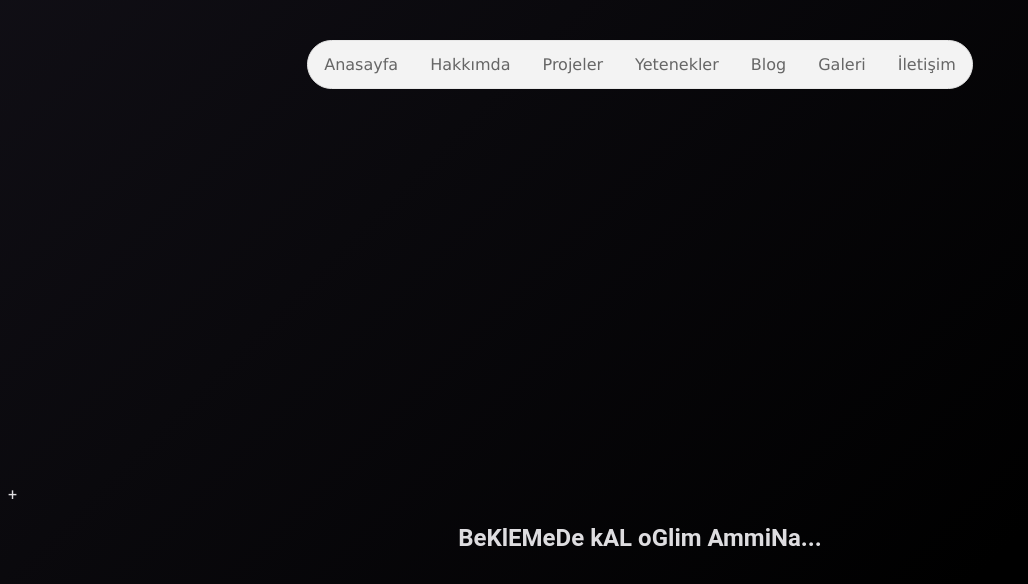
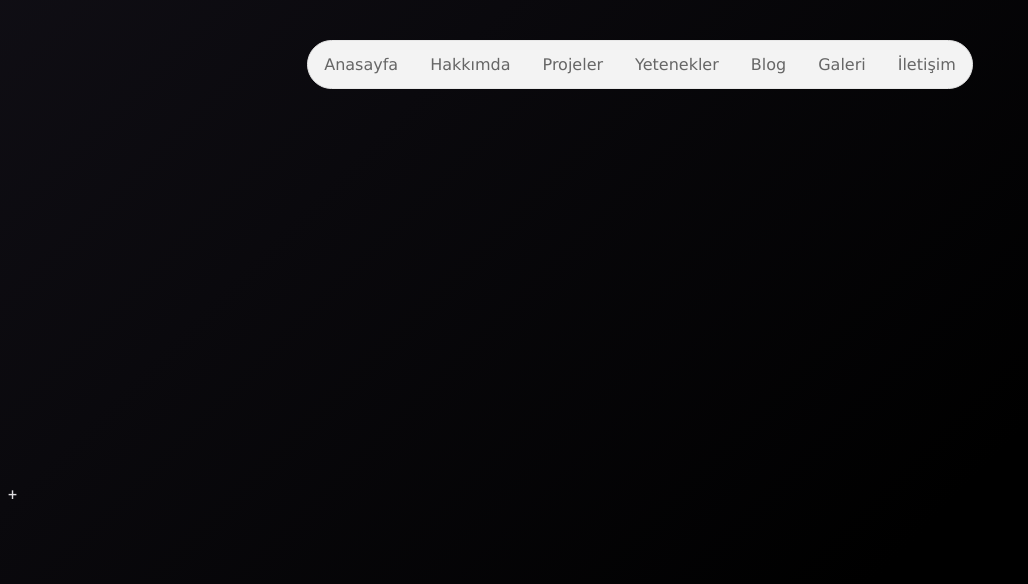
Before and after one commit to Qyinara/First-Personal-Website, a plain HTML site: page projeler.html in a window 1280 px wide. Shown: the top 584 px of the page, without its empty margins (0-1028 px from the left). Drawn offline with Linux system fonts and the light colour scheme.

Commit message:
Update projeler.html

```diff
--- a/projeler.html
+++ b/projeler.html
@@ -61,10 +61,6 @@
 +
 
 
-<center>
-<h1>BeKlEMeDe kAL oGlim AmmiNa...</h1>
-</center>
-
 
 
 
```
